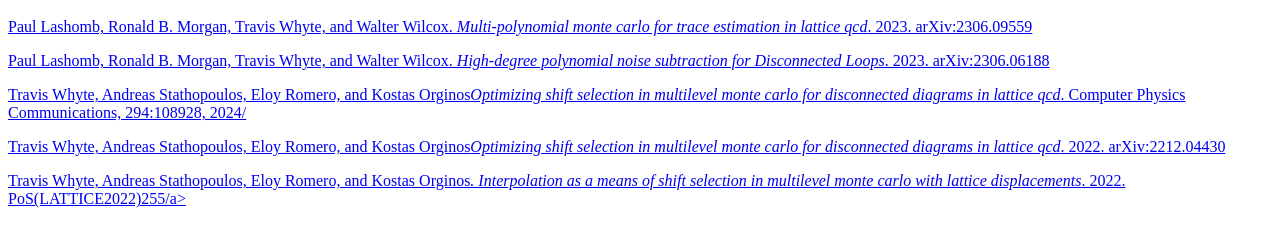
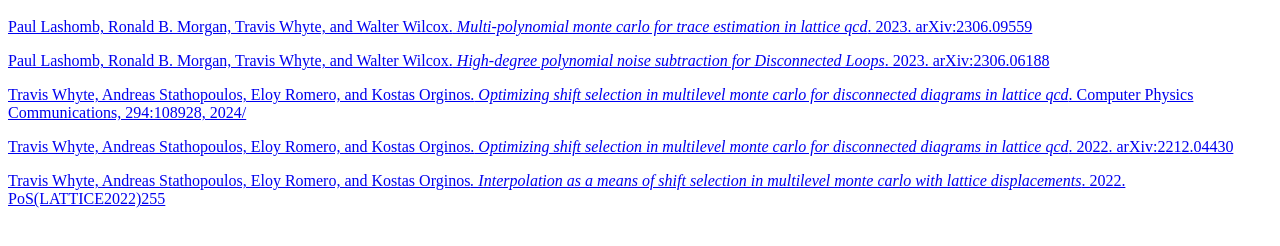
Before and after one commit to twLQCD/twLQCD.github.io, a plain HTML site: page index.html in a window 1280 px wide. Shown: the part 48-294 px from the top of the page. Drawn offline with Linux system fonts and the light colour scheme.

Commit message:
fixed some formatting

```diff
--- a/index.html
+++ b/index.html
@@ -8,8 +8,8 @@
 	<h1>Publications</h1>
 	<p><a href="https://arxiv.org/pdf/2306.09559.pdf">Paul Lashomb, Ronald B. Morgan, Travis Whyte, and Walter Wilcox.<i> Multi-polynomial monte carlo for trace estimation in lattice qcd</i>. 2023. arXiv:2306.09559</a></p>
 	<p><a href="https://arxiv.org/pdf/2306.06188.pdf">Paul Lashomb, Ronald B. Morgan, Travis Whyte, and Walter Wilcox.<i> High-degree polynomial noise subtraction for Disconnected Loops</i>. 2023. arXiv:2306.06188</a></p>
-	<p><a href="https://www.sciencedirect.com/science/article/pii/S0010465523002734">Travis Whyte, Andreas Stathopoulos, Eloy Romero, and Kostas Orginos<i>Optimizing shift selection in multilevel monte carlo for disconnected diagrams in lattice qcd</i>. Computer Physics Communications, 294:108928, 2024/<a></p>
-	<p><a href="https://arxiv.org/pdf/2212.04430.pdf">Travis Whyte, Andreas Stathopoulos, Eloy Romero, and Kostas Orginos<i>Optimizing shift selection in multilevel monte carlo for disconnected diagrams in lattice qcd</i>. 2022. arXiv:2212.04430</a></p>
-	<p><a href="https://arxiv.org/pdf/2212.04430.pdf">Travis Whyte, Andreas Stathopoulos, Eloy Romero, and Kostas Orginos<i>. Interpolation as a means of shift selection in multilevel monte carlo with lattice displacements</i>. 2022. PoS(LATTICE2022)255/a></p>
+	<p><a href="https://www.sciencedirect.com/science/article/pii/S0010465523002734">Travis Whyte, Andreas Stathopoulos, Eloy Romero, and Kostas Orginos.<i> Optimizing shift selection in multilevel monte carlo for disconnected diagrams in lattice qcd</i>. Computer Physics Communications, 294:108928, 2024/<a></p>
+	<p><a href="https://arxiv.org/pdf/2212.04430.pdf">Travis Whyte, Andreas Stathopoulos, Eloy Romero, and Kostas Orginos.<i> Optimizing shift selection in multilevel monte carlo for disconnected diagrams in lattice qcd</i>. 2022. arXiv:2212.04430</a></p>
+	<p><a href="https://arxiv.org/pdf/2212.04430.pdf">Travis Whyte, Andreas Stathopoulos, Eloy Romero, and Kostas Orginos<i>. Interpolation as a means of shift selection in multilevel monte carlo with lattice displacements</i>. 2022. PoS(LATTICE2022)255</a></p>
 </body>
 </html>
```
